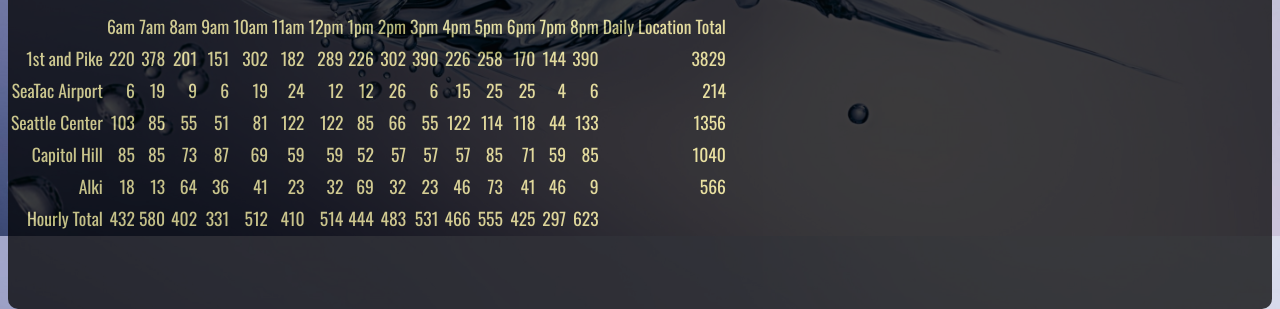
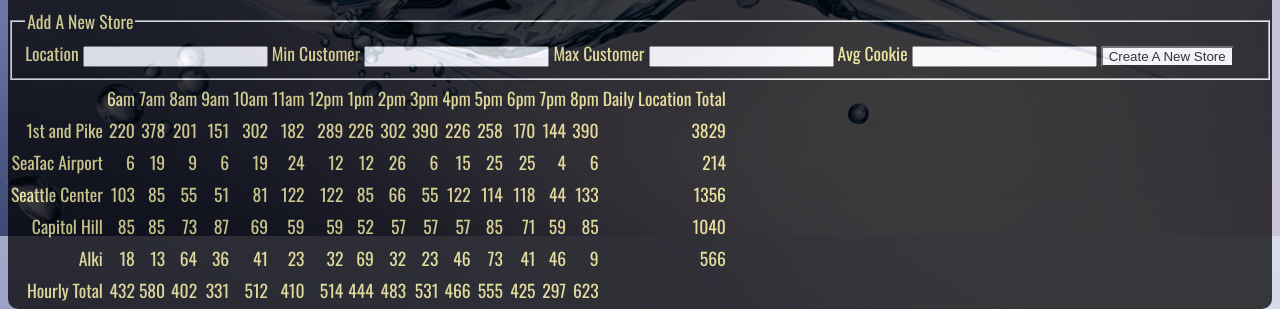
Before and after one commit to Bravelemming/cookie-stand, a plain HTML site: page sales.html in a window 1280 px wide. Shown: the part 564-873 px from the top of the page. Drawn offline with nearby package versions, Linux system fonts and the light colour scheme.

Commit message:
pair programming done, done, done

```diff
--- a/sales.html
+++ b/sales.html
@@ -23,7 +23,25 @@
   <main>
 
     <h1>Sales</h1>
+    <form id="storeForm">
+      <fieldset>
+        <legend>Add A New Store</legend>
 
+        <label for="location">Location</label>
+        <input name="location" type="text">
+
+        <label for="minCust">Min Customer</label>
+        <input name="minCust" type="number">
+
+        <label for="maxCust">Max Customer</label>
+        <input name="maxCust" type="number">
+
+        <label for="avgCookie">Avg Cookie</label>
+        <input name="avgCookie" type="number">
+
+        <input type="submit" value="Create A New Store">
+      </fieldset>
+    </form>
     <table id="salesByHour">
 
     </table>
--- a/sales.js
+++ b/sales.js
@@ -48,9 +48,6 @@ function makeLocation (locationArray){
   return constructed;
 }//end MakeLocation
 
-//run the call, saving all templated location objects in an array.
-var arrayOfLocationObjects = makeLocation(locationArrayData);
-
 // Referencing the container for the DOM
 function domReferenceParent(parent){
   var node = document.getElementById(parent);
@@ -89,6 +86,10 @@ function htmlNodeAdd(element, parentID){
 }
 
 //BEGIN TABLE:
+function createTable(){
+  //run the call, saving all templated location objects in an array.
+  var arrayOfLocationObjects = makeLocation(locationArrayData);
+
   //create first table row, empty space on top corner.
   htmlNodeAdd('tr', 'salesByHour');
   htmlTextHack('td', '          ', 'salesByHour');
@@ -143,4 +144,26 @@ for(var c = 0 ; c < operationHours.length ; c ++ ){
     }
     htmlTextHack('td', tempByHour, 'salesByHour');
   }
-//END TABLE
+} //END TABLE
+
+//creates table of cookie data
+createTable();
+
+var form = document.getElementById('storeForm');
+
+//function to get values of the form
+var handleFormSubmit = function(e){
+  //disable form submit to POST or GET
+  e.preventDefault();
+  var location = e.target.location.value;
+  var minCust = parseInt(e.target.minCust.value, 10);
+  var maxCust = parseInt(e.target.maxCust.value, 10);
+  var avgCookie = parseInt(e.target.avgCookie.value, 10);
+
+  locationArrayData.push([location, minCust, maxCust, avgCookie]);
+  document.getElementById('salesByHour').innerHTML = '';
+  createTable();
+};
+
+//adds event listener to the submit button
+form.addEventListener('submit', handleFormSubmit);
--- a/style.css
+++ b/style.css
@@ -86,3 +86,18 @@ main {
 td {
   text-align: right;
 }
+
+input[type="text"], input[type="number"] {
+  overflow-x: scroll;
+  white-space: nowrap;
+  display: inline-block;
+}
+
+input[type="submit"]  {
+  overflow-x: scroll;
+  white-space: nowrap;
+  display: inline-block;
+  background-color: white;
+  min-width:10px;
+  min-height: 10px;
+}
```
Lines whose indentation alone changed are shown as unchanged.
